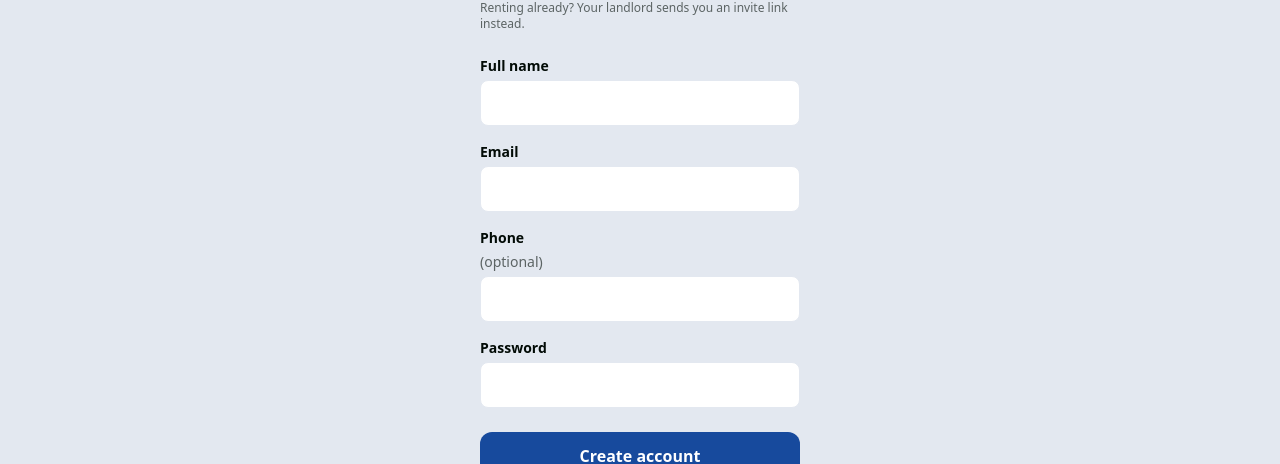
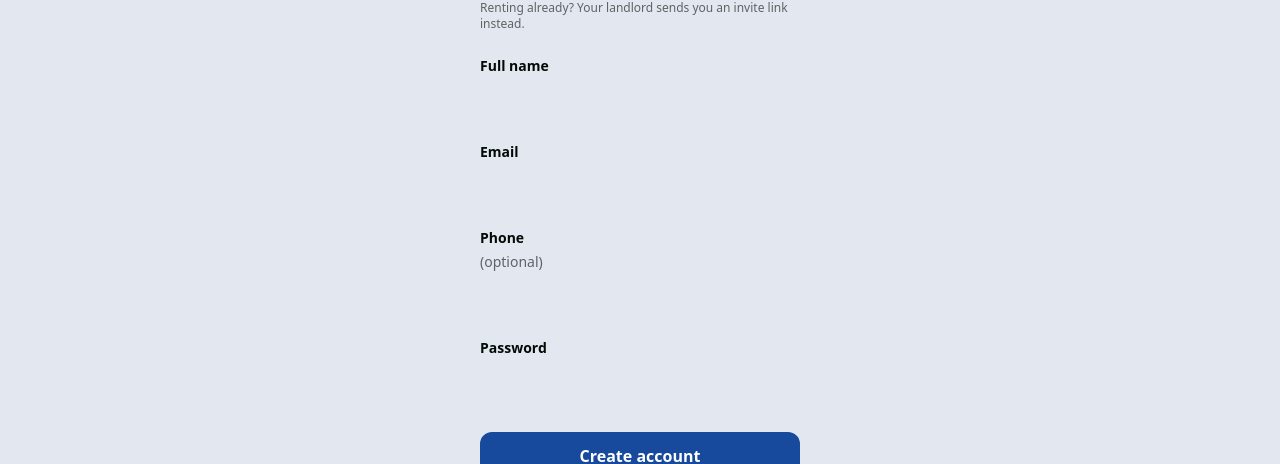
Before and after one commit to Solomon002/Directlet, a React (Vite) app in the folder apps/web/: page /register in a window 1280 px wide. Shown: the part 261-725 px from the top of the page. Built offline with nearby package versions, Linux system fonts and the light colour scheme; no server answers.

Commit message:
added login page

```diff
--- a/apps/web/src/pages/auth/Register.tsx
+++ b/apps/web/src/pages/auth/Register.tsx
@@ -12,7 +12,7 @@ import { homePathFor } from "../../lib/roles";
 import { useAuthStore } from "../../stores/authStore";
 
 const INPUT_CLASS =
-  "w-full rounded-lg border border-mist bg-white p-3 font-sans text-ink placeholder:text-ink/40 transition focus:border-trust-blue focus:outline-none focus:ring-2 focus:ring-trust-blue";
+  "w-full rounded-lg border border-mist p-3 font-sans text-ink placeholder:text-ink/40 transition focus:border-trust-blue focus:outline-none focus:ring-2 focus:ring-trust-blue";
 
 export default function Register() {
   const status = useAuthStore((s) => s.status);
```
